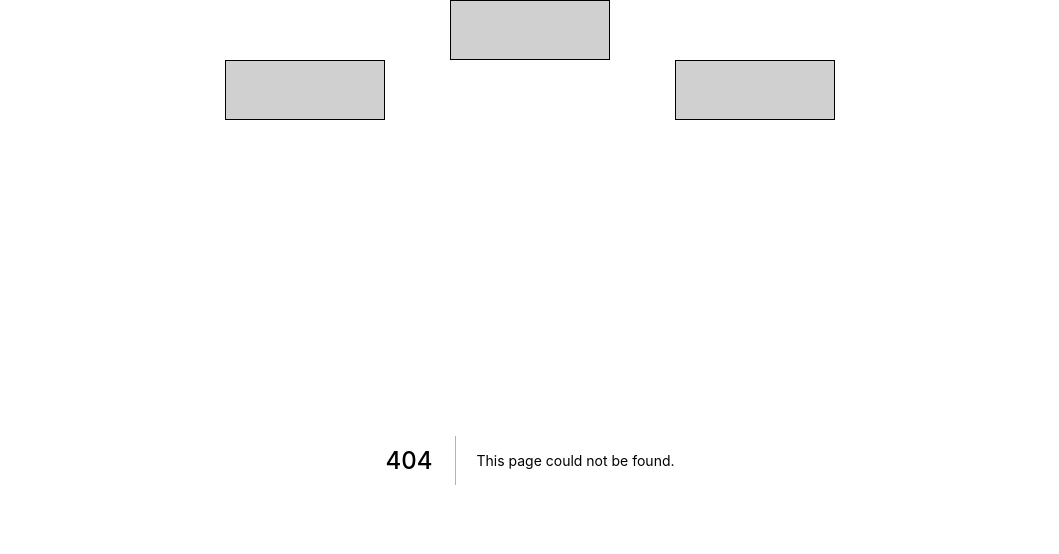
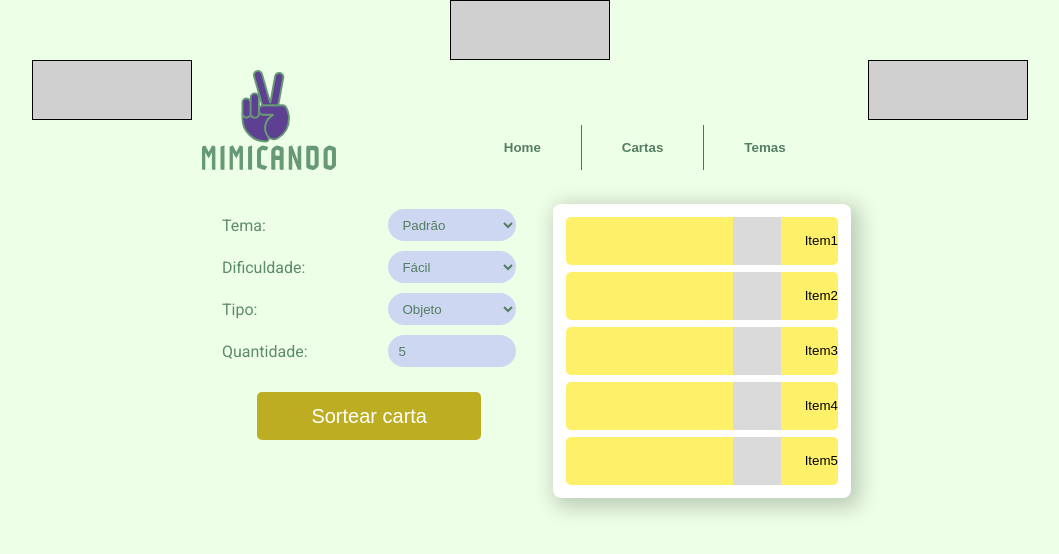
Before and after one commit to wltjunior92/mimic-game, a Next.js app: page /cards in a window 1280 px wide. Before the commit this address had no page. Shown: the top 554 px of the page, without its empty margins (110-1169 px from the left). Built offline with nearby package versions, Linux system fonts and the light colour scheme.

Commit message:
Add page cards

```diff
--- /dev/null
+++ b/src/components/CardItem.tsx
@@ -0,0 +1,20 @@
+import { ReactNode, useState } from "react";
+import { ItemContainer } from "../styles/components/CardItem";
+
+interface CardItemProps {
+  children: ReactNode;
+}
+
+export default function CardItem(props: CardItemProps) {
+  const [isChecked, setIsChecked] = useState(false)
+
+  function changeBackgroundColor() {
+    isChecked ? setIsChecked(false) : setIsChecked(true)
+  }
+  return (
+    <ItemContainer onClick={changeBackgroundColor} isChecked={isChecked}>
+      <div></div>
+      {props.children}
+    </ItemContainer>
+  )
+}
--- a/src/components/Header.tsx
+++ b/src/components/Header.tsx
@@ -10,9 +10,30 @@ export default function Header() {
       <img src="logo_small.svg" alt="Mimicando" />
 
       <div className="buttons">
-        <button>Home</button>
-        <button>Cartas</button>
-        <button>Temas</button>
+        <button
+          onClick={e => {
+            e.preventDefault
+            router.push('/')
+          }}
+        >
+          Home
+        </button>
+        <button
+          onClick={e => {
+            e.preventDefault
+            router.push('/cards')
+          }}
+        >
+          Cartas
+        </button>
+        <button
+          onClick={e => {
+            e.preventDefault
+            router.push('/themes')
+          }}
+        >
+          Temas
+        </button>
       </div>
     </HeaderContainer>
   )
--- /dev/null
+++ b/src/pages/cards.tsx
@@ -0,0 +1,111 @@
+import Head from "next/head";
+import { useEffect, useState } from "react";
+import CardItem from "../components/CardItem";
+import Header from "../components/Header";
+import { Container, SettingsContainer, ContentContainer, CardContainer } from "../styles/pages/Cards";
+
+interface ComboBoxes {
+  name: string,
+  value: string,
+}
+
+const themes: ComboBoxes[] = [
+  { name: 'Padrão', value: 'padrao' },
+  { name: 'Moda', value: 'moda' },
+  { name: 'Anime', value: 'anime' },
+  { name: 'Herois', value: 'herois' },
+  { name: 'Naruto', value: 'naruto' },
+]
+
+const difficulties: ComboBoxes[] = [
+  { name: 'Fácil', value: 'facil' },
+  { name: 'Médio', value: 'medio' },
+  { name: 'Difícil', value: 'dificil' },
+  { name: 'Impossível', value: 'impossivel' },
+]
+
+const types: ComboBoxes[] = [
+  { name: 'Objeto', value: 'objeto' },
+  { name: 'Ação', value: 'acao' },
+  { name: 'Mix', value: 'mix' },
+]
+
+const cardItens: string[] = [
+  'Item1',
+  'Item2',
+  'Item3',
+  'Item4',
+  'Item5',
+]
+
+export default function Cards() {
+  const [theme, setTheme] = useState('');
+  const [difficulty, setDifficulty] = useState('');
+  const [type, setType] = useState('');
+  const [quantity, setQuantity] = useState(5);
+
+  useEffect(() => { console.log(theme, difficulty, type) }, [theme, difficulty, type])
+
+  function handleDrawCard() {
+
+  }
+
+  return (
+    <Container>
+      <Head>
+        <title>Mimicando | Cartas</title>
+      </Head>
+      <Header />
+
+      <ContentContainer>
+        <SettingsContainer>
+          <div className="combobox_container theme">
+            <p>Tema: </p>
+            <select onChange={e => setTheme(e.target.value)}>
+              {themes.map(theme => (
+                <option key={theme.value} value={theme.value}>{theme.name}</option>
+              ))}
+            </select>
+          </div>
+          <div className="combobox_container difficulty">
+            <p>Dificuldade: </p>
+            <select onChange={e => setDifficulty(e.target.value)}>
+              {difficulties.map(difficulty => (
+                <option key={difficulty.value} value={difficulty.value}>{difficulty.name}</option>
+              ))}
+            </select>
+          </div>
+          <div className="combobox_container type">
+            <p>Tipo: </p>
+            <select onChange={e => setType(e.target.value)}>
+              {types.map(type => (
+                <option key={type.value} value={type.value}>{type.name}</option>
+              ))}
+            </select>
+          </div>
+
+          <div className="quantity_container">
+            <p>Quantidade:</p>
+            <input
+              type="text"
+              value={quantity}
+              onChange={e => setQuantity(Number(e.target.value))}
+            />
+          </div>
+
+          <button type="button" onClick={handleDrawCard}>
+            Sortear carta
+          </button>
+        </SettingsContainer>
+
+        <CardContainer>
+          {cardItens.map(item => (
+            <CardItem key={item}>{item}</CardItem>
+          ))}
+        </CardContainer>
+
+      </ContentContainer>
+
+    </Container>
+  )
+}
--- /dev/null
+++ b/src/pages/themes.tsx
@@ -0,0 +1,14 @@
+import Head from "next/head";
+import Header from "../components/Header";
+
+export default function Cards() {
+  return (
+    <div>
+      <Head>
+        <title>Mimicando | Temas</title>
+      </Head>
+      <Header />
+
+    </div>
+  )
+}
--- /dev/null
+++ b/src/styles/components/CardItem.ts
@@ -0,0 +1,29 @@
+import styled from "styled-components";
+
+export const ItemContainer = styled.button<{ isChecked?: boolean }>`
+  overflow: hidden;
+  width: 17rem;
+  height: 3rem;
+
+  border: 0;
+  border-radius: 5px;
+
+  display: flex;
+  justify-content: right;
+  align-items: center;
+
+  background: ${props => props.isChecked ? '#86FA73' : '#FFF069'};
+
+  color: ${props => props.isChecked ? '#FFFFFF' : '#000000'};
+
+  text-decoration: ${props => props.isChecked ? 'line-through' : 'none'};
+
+  div {
+    height: 3rem;
+    width: 3rem;
+
+    margin-right: 1.5rem;
+
+    background: #DBDADA;
+  }
+`
--- /dev/null
+++ b/src/styles/pages/Cards.ts
@@ -0,0 +1,129 @@
+import styled from "styled-components";
+
+export const Container = styled.div`
+  display: flex;
+
+  flex: 1;
+  width: 100%;
+
+  flex-direction: column;
+  align-items: center;
+  justify-content: center;
+`
+
+export const ContentContainer = styled.div`
+  display: flex;
+  align-items: flex-start;
+  justify-content: center;
+
+  margin-top: 1.5rem;
+
+  @media(max-width: 1000px) {
+    display: flex;
+    flex-direction: column;
+    align-items: center;
+    justify-content: center;
+  }
+`
+
+export const SettingsContainer = styled.div`
+  display: flex;
+  flex-direction: column;
+  justify-content: center;
+  align-items: center;
+
+  margin-right: 1.5rem;
+
+  .combobox_container, .quantity_container {
+    display: flex;
+    flex-direction: row;
+    align-items: center;
+    justify-content: space-between;
+
+    padding: 0 0.8rem;
+    margin: 5px 0;
+    width: 20rem;
+
+    p {
+      margin-right: 20px;
+    }
+  }
+
+  .combobox_container {
+    select {
+      height: 2rem;
+      justify-content: center;
+
+      width: 8rem;
+
+      border: 0;
+      border-radius: 20px;
+      padding-left: 10px;
+
+      background: #CDD7F1;
+      color: ${props => props.theme.colors.title};
+    }
+  }
+
+  .quantity_container {
+    input {
+      height: 2rem;
+      justify-content: center;
+
+      width: 8rem;
+
+      border: 0;
+      border-radius: 20px;
+      padding-left: 10px;
+
+      background: #CDD7F1;
+      color: ${props => props.theme.colors.title};
+    }
+  }
+
+  button {
+    border: 0;
+    background: ${props => props.theme.colors.yellow};
+    color: #fff;
+    border-radius: 5px;
+    margin-top: 1.25rem;
+
+    height: 3rem;
+    font-size: 1.25rem;
+    width: 70%;
+
+    transition: filter 0.2s;
+
+    :hover {
+      filter: brightness(0.9);
+    }
+  }
+
+  @media(max-width: 1000px) {
+    margin: 0 0 1.25rem 0;
+  }
+`
+
+export const CardContainer = styled.div`
+  display: flex;
+  flex-direction: column;
+  align-items: center;
+  justify-content: center;
+
+  width: 100%;
+
+  background: #fff;
+
+  padding: 0.8rem;
+  border-radius: 8px;
+
+  box-shadow: 5px 5px 20px 5px rgba(0, 0, 0, 0.2);
+
+  button:nth-child(n + 2) {
+    margin-top: 7px;
+  }
+
+  @media(max-width: 1000px) {
+    margin-bottom: 10px;
+  }
+`
```
